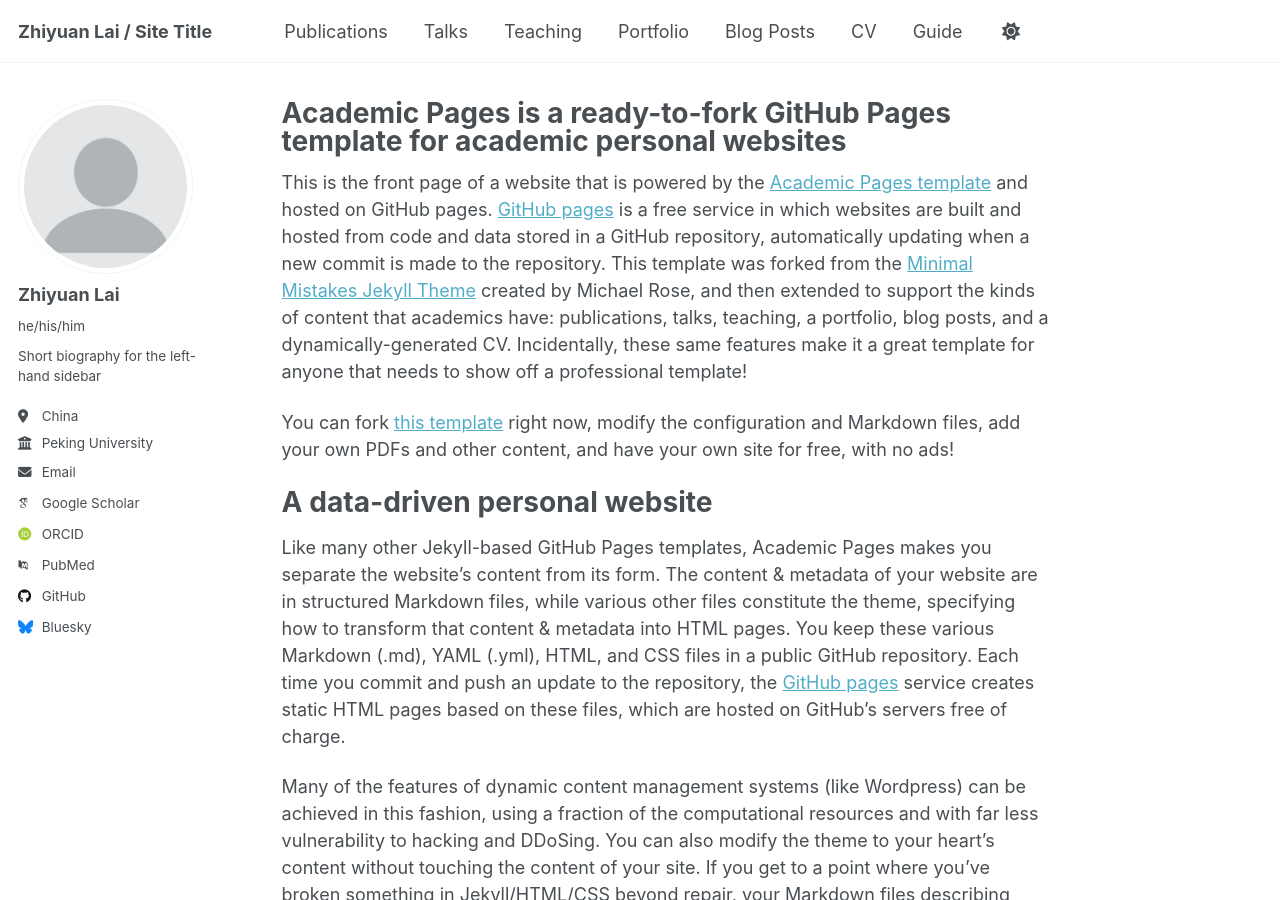
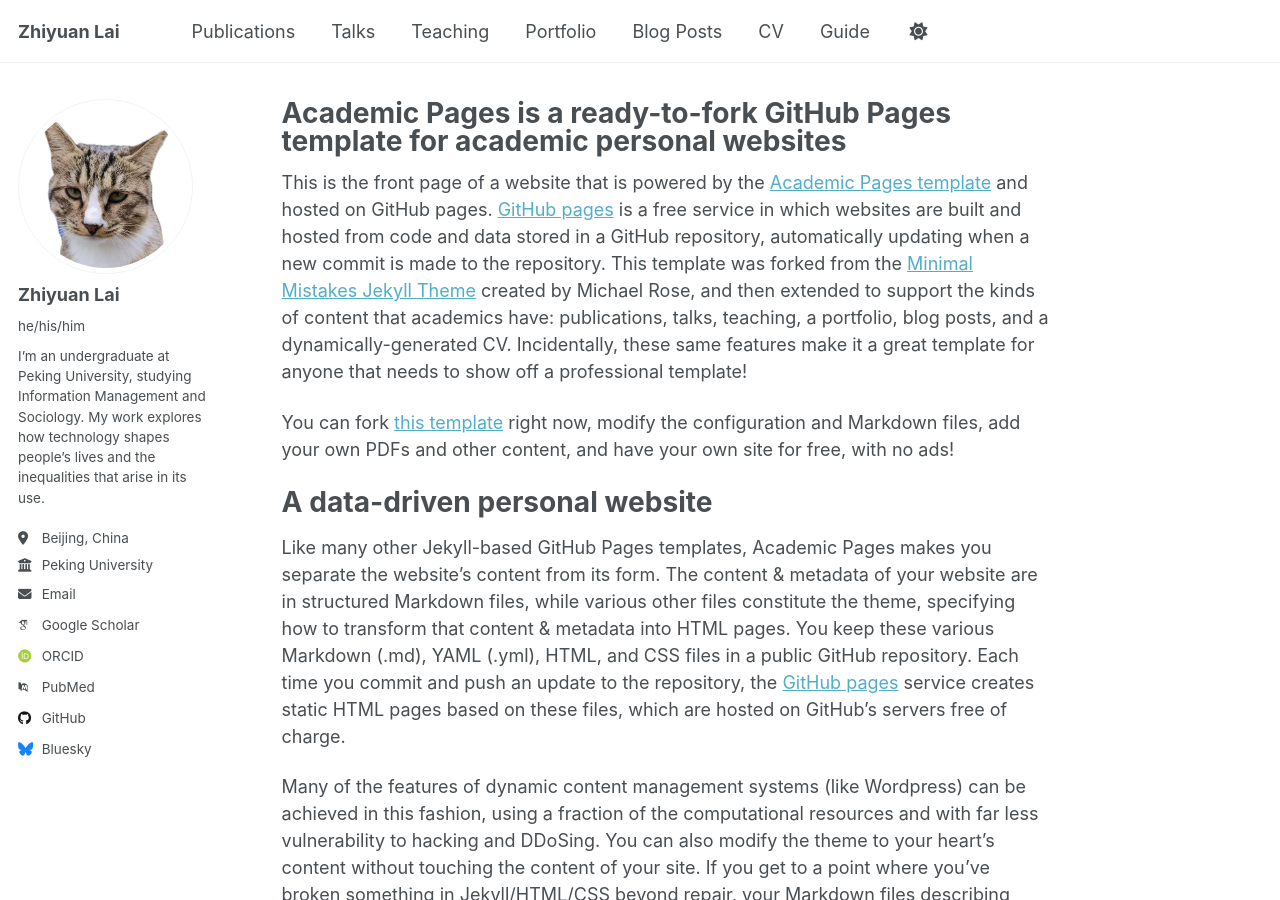
Before and after one commit to itsleol/itsleol.github.io, a Jekyll site: the page built from _pages/about.md, in a window 1280 px wide and 900 px high. Built offline with Jekyll 4.4.1, drawn with Linux system fonts in a browser that asks for light colours; some web fonts are replaced; a script that is not in the unit is left out.

Commit message:
Update _config.yml

```diff
--- a/_config.yml
+++ b/_config.yml
@@ -9,7 +9,7 @@
 # Basic Site Settings
 locale                   : "en-US"
 site_theme               : "default" # Currently available options are "default", "air"
-title                    : "Zhiyuan Lai / Site Title"
+title                    : "Zhiyuan Lai"
 title_separator          : "-"
 name                     : &name "Zhiyuan Lai"
 description              : &description "Zhiyuan Lai's academic portfolio"   # Update this with a general description of your site, this is the default if not overridden by a page
@@ -23,14 +23,14 @@ repository               : "academicpages/academicpages.github.io"
 #               Additional customization can be done by editing /_includes/author-profile.html
 author:
   # Biographic information
-  avatar           : "profile.png"
+  avatar           : "liduoduo.jpg"
   name             : "Zhiyuan Lai"
   pronouns         : "he/his/him"
-  bio              : "Short biography for the left-hand sidebar"
-  location         : "China"
+  bio              : "I’m an undergraduate at Peking University, studying Information Management and Sociology. My work explores how technology shapes people’s lives and the inequalities that arise in its use."
+  location         : "Beijing, China"
   employer         : "Peking University"
   uri              : # URL
-  email            : "none@example.org"
+  email            : "leohsu1122@outlook.com"
 
   # Academic websites
   academia         : # URL
```
